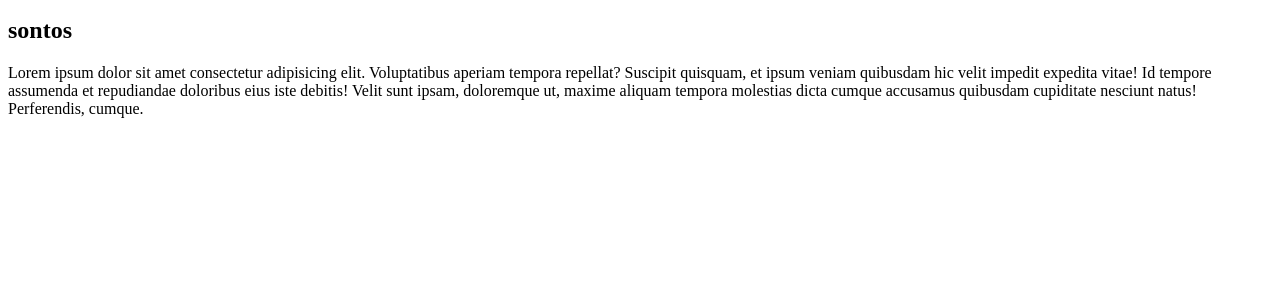
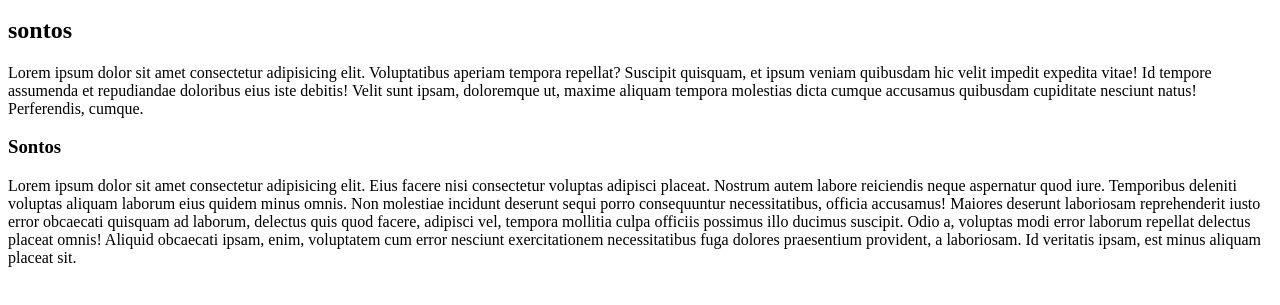
Before and after one commit to Sontos-Roy/git-practice, a plain HTML site: page index.html in a window 1280 px wide. Shown: the part 155-460 px from the top of the page. Drawn offline with Linux system fonts and the light colour scheme.

Commit message:
h3 and p updated

```diff
--- a/index.html
+++ b/index.html
@@ -11,6 +11,8 @@
     <p>Lorem ipsum dolor sit amet, consectetur adipisicing elit. Provident enim neque iste amet incidunt impedit deleniti illum mollitia, quos veritatis consectetur molestias minima beatae quae suscipit tempore cupiditate necessitatibus similique odio quam nemo natus. Sit, quos possimus. Consectetur sunt cumque placeat aspernatur nemo voluptatum rem, expedita qui voluptas deleniti incidunt consequatur animi harum unde, aliquam adipisci sit consequuntur veritatis eius. Asperiores quisquam quam officia odit optio, fuga tempore temporibus eum impedit voluptate amet modi animi. Corporis, dolore quae. Veniam dolore quisquam ullam provident dolor deleniti enim, quis ea tenetur et cupiditate assumenda eveniet necessitatibus delectus consequuntur rem. Ea, incidunt nam?</p>
     <h2>sontos</h2>
     <p>Lorem ipsum dolor sit amet consectetur adipisicing elit. Voluptatibus aperiam tempora repellat? Suscipit quisquam, et ipsum veniam quibusdam hic velit impedit expedita vitae! Id tempore assumenda et repudiandae doloribus eius iste debitis! Velit sunt ipsam, doloremque ut, maxime aliquam tempora molestias dicta cumque accusamus quibusdam cupiditate nesciunt natus! Perferendis, cumque.</p>
+    <h3>Sontos</h3>
+    <p>Lorem ipsum dolor sit amet consectetur adipisicing elit. Eius facere nisi consectetur voluptas adipisci placeat. Nostrum autem labore reiciendis neque aspernatur quod iure. Temporibus deleniti voluptas aliquam laborum eius quidem minus omnis. Non molestiae incidunt deserunt sequi porro consequuntur necessitatibus, officia accusamus! Maiores deserunt laboriosam reprehenderit iusto error obcaecati quisquam ad laborum, delectus quis quod facere, adipisci vel, tempora mollitia culpa officiis possimus illo ducimus suscipit. Odio a, voluptas modi error laborum repellat delectus placeat omnis! Aliquid obcaecati ipsam, enim, voluptatem cum error nesciunt exercitationem necessitatibus fuga dolores praesentium provident, a laboriosam. Id veritatis ipsam, est minus aliquam placeat sit.</p>
 
 </body>
 </html>
```
